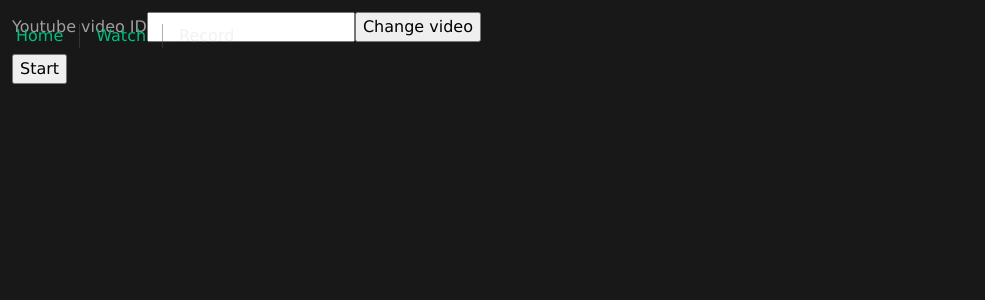
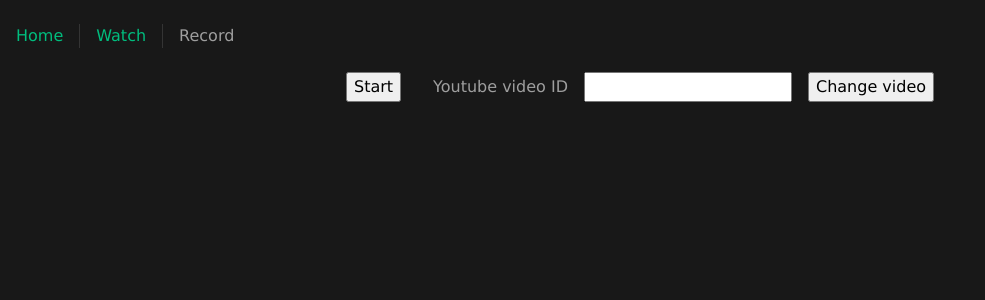
Before and after one commit to aajh/vod-video-player, a Vue app: page /record in a window 1280 px wide. Shown: the top 300 px of the page, without its empty margins (0-985 px from the left). Built offline with nearby package versions, Linux system fonts and the light colour scheme.

Commit message:
Finally working player sizing

```diff
--- a/src/views/RecordView.vue
+++ b/src/views/RecordView.vue
@@ -1,5 +1,5 @@
 <script setup lang="ts">
-import { computed, ref, useTemplateRef, watch } from 'vue';
+import { computed, onMounted, onUnmounted, ref, useTemplateRef, watch } from 'vue';
 
 import { createFilenameTimestamp, MomentTag, saveToDisk, VOD_FILE_TEMPLATE } from '@/vodFile';
 
@@ -7,8 +7,11 @@ import YoutubePlayer from '@/components/YoutubePlayer.vue';
 import { PlayerState, getVideoIdFromUrl } from '@/components/YoutubePlayer.vue';
 
 const RECORING_SYNC_INTERVAL_MS = 5000;
+const RESIZE_INTERVAL_MS = 10;
 
 const player = useTemplateRef<typeof YoutubePlayer>('player');
+const playerContainer = useTemplateRef<HTMLElement>('player-container');
+const playerSize = ref(new DOMRect(0, 0, 640, 390));
 const playerState = ref(PlayerState.Unstarted);
 
 const isRecording = ref(false);
@@ -50,6 +53,28 @@ watch(videoId, () => {
         recordMoment(MomentTag.CueVideo, videoId.value);
     }
 });
+
+// TODO: Combine this code with the one with VodPlayer.vue
+let sizeInterval = 0;
+onMounted(() => {
+    updatePlayerSizes()
+    if (sizeInterval) {
+        clearInterval(sizeInterval);
+        sizeInterval = 0;
+    }
+    sizeInterval = setInterval(updatePlayerSizes, RESIZE_INTERVAL_MS);
+});
+onUnmounted(() => {
+    if (sizeInterval) {
+        clearInterval(sizeInterval);
+        sizeInterval = 0;
+    }
+});
+function updatePlayerSizes() {
+    // TODO: Attach size update to window size event
+    playerSize.value = playerContainer.value?.getBoundingClientRect?.() ?? playerSize.value;
+    playerSize.value = playerContainer.value?.getBoundingClientRect?.() ?? playerSize.value;
+}
 
 function onSeek() {
     if (!player.value || !isRecording.value) {
@@ -159,28 +184,30 @@ function recordMoment(tag: MomentTag, argument?: RecordedMoment['argument']) {
 
 <template>
     <div class="container">
-        <form @submit.prevent="changeVideo">
+        <div class="controls" :class="!!player || 'not-ready'">
+            <button v-show="!isRecording && !recording.length" @click="start" type="button">Start</button>
+            <button v-show="isRecording" @click="stop" type="button">Stop</button>
+            <button v-show="!isRecording && recording.length" @click="save" type="button">Save</button>
+            <form class="video-change-form" @submit.prevent="changeVideo">
                 <label for="videoId">Youtube video ID</label>
                 <input type="text" id="videoId" name="videoId" />
                 <button type="submit">Change video</button>
             </form>
-
-        <div class="controls" :class="!!player || 'not-ready'">
-            <button v-show="!isRecording && !recording.length" @click="start" type="button">Start</button>
-            <button v-show="isRecording" @click="stop" type="button">Stop</button>
-            <button v-show="!isRecording && recording.length" @click="save" type="button">Save</button>
         </div>
 
-        <div ref="player-container" class="player-container">
+        <div class="player-container-outer">
+            <div class="player-container-middle">
+                <div ref="player-container" class="player-container-inner">
                     <YoutubePlayer
                         ref="player"
                         element-id="player"
                         v-model:state="playerState"
                         @seek="onSeek"
                         :video-id
-                :width="640"
-                :height="390"
-            />
+                        :width="playerSize.width"
+                        :height="playerSize.height" />
+                </div>
+            </div>
         </div>
 
 
@@ -217,25 +244,58 @@ function recordMoment(tag: MomentTag, argument?: RecordedMoment['argument']) {
 </template>
 
 <style scoped>
+.controls {
+    display: flex;
+    gap: 2rem;
+    align-items: center;
+}
+
+.video-change-form {
+    display: flex;
+    gap: 1rem;
+    align-items: center;
+}
+
 .container {
+    --margin-top: calc(var(--top-nav-height));
+
     display: grid;
     width: 100vw;
-    height: 100vh;
+    height: calc(100vh - var(--margin-top));
 
-    padding: .75rem;
-    grid-gap: .75rem;
+    margin-top: var(--margin-top);
+    padding: 1.5rem;
+    padding-top: 0.5rem;
+    grid-gap: 1rem;
 
-    grid-template-columns: 1fr;
+    grid-template-columns: 100%;
     grid-template-rows: auto 1fr;
 
     align-items: center;
+    justify-items: center;
 }
 
-.player-container {
+/* TODO: Extract this and use this in VodPLayer.vue */
+.player-container-outer {
     display: grid;
-    grid-template: 100% / 100%;
+    aspect-ratio: 16 / 9;
+    height: 100%;
+    max-width: 100%;
+    grid-template: 1fr / 100%;
+    align-items: center;
+}
+
+.player-container-middle {
+    position: relative;
     aspect-ratio: 16 / 9;
     width: 100%;
+    max-height: 100%;
+}
+
+.player-container-inner {
+    position: absolute;
+    width: 100%;
+    height: 100%;
 }
 
 .active {
```
Lines whose indentation alone changed are shown as unchanged.
